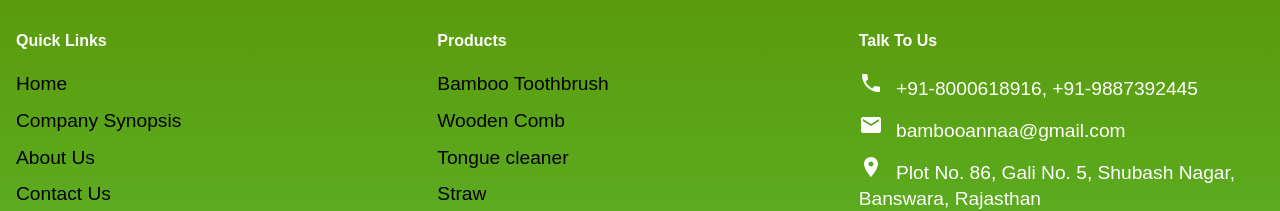
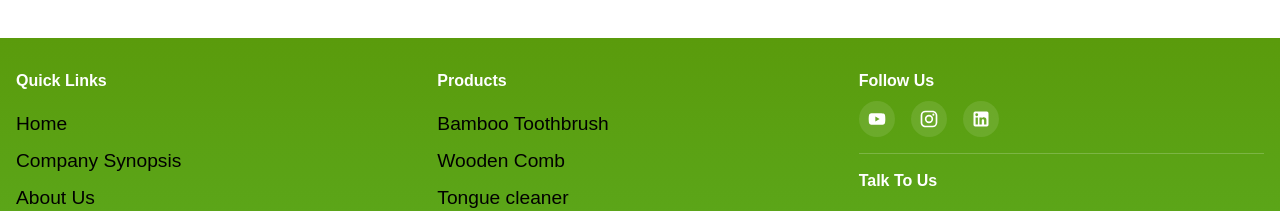
Before and after one commit to koshikpanchal/bamboo-anna, a React (Vite) app: page /aboutUs in a window 1280 px wide. Shown: the part 1549-1760 px from the top of the page. Built offline with nearby package versions, Linux system fonts and the light colour scheme.

Commit message:
change the counter animation for plastic saved, and add socila handles in the footer

```diff
--- a/src/pages/WhyBamboo/WhyBamboo.scss
+++ b/src/pages/WhyBamboo/WhyBamboo.scss
@@ -1,5 +1,5 @@
 .why-bamboo-container {
-  padding: 50px 20px;
+  padding: 70px 20px;
   font-family: "Arial", sans-serif;
 }
 
--- a/src/pages/about-us/AboutUs.scss
+++ b/src/pages/about-us/AboutUs.scss
@@ -1,5 +1,5 @@
 .about-us-container {
-  padding: 50px 20px;
+  padding: 70px 20px;
   font-family: "Arial", sans-serif;
 }
 
--- a/src/pages/common/footer/Footer.scss
+++ b/src/pages/common/footer/Footer.scss
@@ -49,6 +49,36 @@
   padding-left: 8px;
 }
 
+.socialMediaLinks {
+  display: flex;
+  gap: 16px;
+  align-items: center;
+  margin-bottom: 16px;
+  padding-bottom: 16px;
+  border-bottom: 1px solid rgba(255, 255, 255, 0.2);
+}
+
+.socialLink {
+  color: white;
+  transition: all 0.3s ease;
+  display: flex;
+  align-items: center;
+  justify-content: center;
+  width: 36px;
+  height: 36px;
+  border-radius: 50%;
+  background-color: rgba(255, 255, 255, 0.1);
+}
+
+.socialLink:hover {
+  background-color: rgba(255, 255, 255, 0.25);
+  transform: translateY(-2px);
+}
+
+.socialLink svg {
+  font-size: 20px;
+}
+
 .mapContainer {
   margin-top: 12px;
 }
--- a/src/pages/common/footer/Footer.tsx
+++ b/src/pages/common/footer/Footer.tsx
@@ -2,6 +2,9 @@ import './Footer.scss';
 import PhoneIcon from '@mui/icons-material/Phone';
 import EmailIcon from '@mui/icons-material/Email';
 import LocationOnIcon from '@mui/icons-material/LocationOn';
+import YouTubeIcon from '@mui/icons-material/YouTube';
+import InstagramIcon from '@mui/icons-material/Instagram';
+import LinkedInIcon from '@mui/icons-material/LinkedIn';
 import { NavLink } from 'react-router-dom';
 
 const Footer = () => {
@@ -98,6 +101,36 @@ const Footer = () => {
           {/* Talk To Us Section */}
           <div className="footerBlock">
             <div className="footerBlockContainor">
+              <div className="footerBlockHeading">Follow Us</div>
+              <div className="socialMediaLinks">
+                <a
+                  href="https://www.youtube.com/@BambooAnna"
+                  target="_blank"
+                  rel="noopener noreferrer"
+                  className="socialLink"
+                  aria-label="YouTube"
+                >
+                  <YouTubeIcon />
+                </a>
+                <a
+                  href="https://www.instagram.com/bamboo.anna"
+                  target="_blank"
+                  rel="noopener noreferrer"
+                  className="socialLink"
+                  aria-label="Instagram"
+                >
+                  <InstagramIcon />
+                </a>
+                <a
+                  href="https://www.linkedin.com/company/bamboo-anna"
+                  target="_blank"
+                  rel="noopener noreferrer"
+                  className="socialLink"
+                  aria-label="LinkedIn"
+                >
+                  <LinkedInIcon />
+                </a>
+              </div>
               <div className="footerBlockHeading">Talk To Us</div>
               <ul className="footerBlockBody">
                 <li>
--- a/src/pages/company-synopsis/CompanySynopsis.scss
+++ b/src/pages/company-synopsis/CompanySynopsis.scss
@@ -1,5 +1,5 @@
 .company-synopsis-container {
-  padding: 50px 20px;
+  padding: 70px 20px;
   font-family: "Arial", sans-serif;
 }
 
--- a/src/pages/contact-us/ContactUs.scss
+++ b/src/pages/contact-us/ContactUs.scss
@@ -1,7 +1,7 @@
 .contactUsPage {
   display: flex;
   flex-wrap: wrap;
-  padding: 40px;
+  padding: 70px 40px 40px;
   background-color: var(--background-color);
 
   .contactInfo,
--- a/src/pages/homepage/PlasticSaved/PlasticSaved.tsx
+++ b/src/pages/homepage/PlasticSaved/PlasticSaved.tsx
@@ -4,38 +4,142 @@ import { LazyLoadImage } from 'react-lazy-load-image-component';
 import transitionImage from '../../../assets/transition.jpg';
 
 const PlasticSaved = () => {
-  const [count, setCount] = useState(10);
+  const [count, setCount] = useState(0);
   const sectionRef = useRef(null);
   const countingRef = useRef(false);
+  const animationFrameRef = useRef<number | null>(null);
+  const isInViewRef = useRef(false);
+
+  // Realistic plastic saving rate: ~0.5-2 kg per second (varies randomly)
+  const getPlasticSavedSinceLastVisit = () => {
+    const stored = sessionStorage.getItem('plasticSavedData');
+    const now = Date.now();
+
+    if (stored) {
+      const { lastValue, lastTimestamp } = JSON.parse(stored);
+      const timePassed = (now - lastTimestamp) / 1000; // seconds
+
+      // Calculate realistic increment based on time passed
+      // Average rate: 1 kg per second, but with randomness
+      const baseRate = 1; // kg per second
+      const randomFactor = 0.7 + Math.random() * 0.6; // 0.7 to 1.3
+      const increment = Math.floor(timePassed * baseRate * randomFactor);
+
+      return {
+        startValue: lastValue,
+        currentValue: lastValue + increment,
+        timestamp: now
+      };
+    } else {
+      // First time visitor - start from a small base number (10k-15k range)
+      const baseValue = 10000 + Math.floor(Math.random() * 5000);
+      return {
+        startValue: baseValue,
+        currentValue: baseValue,
+        timestamp: now
+      };
+    }
+  };
 
   const incrementCount = () => {
     if (countingRef.current) return;
+    countingRef.current = true;
 
-    countingRef.current = true;
-    let start = 10;
-    const end = Math.floor(100000 + Math.random() * 900000);
-    const duration = 2000;
+    const { startValue, currentValue, timestamp } = getPlasticSavedSinceLastVisit();
 
-    let stepTime = Math.abs(Math.floor(duration / (end - start)));
-    let timer = setInterval(() => {
-      if (start < end) {
-        start += 1;
-        setCount(start);
+    setCount(startValue);
+
+    let displayValue = startValue;
+    const targetValue = currentValue;
+    const startTime = Date.now();
+
+    // Animation duration based on how much to increment (but max 4 seconds)
+    const difference = targetValue - startValue;
+    const baseDuration = Math.min(3000 + (difference / 100) * 100, 4000);
+
+    const animate = () => {
+      const elapsed = Date.now() - startTime;
+      const progress = Math.min(elapsed / baseDuration, 1);
+
+      if (progress < 1 && displayValue < targetValue) {
+        // Smooth easing
+        const easeProgress = 1 - Math.pow(1 - progress, 3);
+
+        // Calculate next value
+        const calculatedValue = Math.floor(startValue + (targetValue - startValue) * easeProgress);
+
+        // Random increment size (1-5 kg jumps for realism)
+        const incrementSize = Math.floor(1 + Math.random() * 4);
+        displayValue = Math.min(displayValue + incrementSize, calculatedValue, targetValue);
+
+        setCount(displayValue);
+
+        // Random delay between increments (50-200ms)
+        const delay = Math.floor(50 + Math.random() * 150);
+
+        // Occasionally pause (10% chance, 100-400ms)
+        const shouldPause = Math.random() < 0.1;
+        const pauseDuration = shouldPause ? Math.floor(100 + Math.random() * 300) : 0;
+
+        animationFrameRef.current = window.setTimeout(animate, delay + pauseDuration);
       } else {
-        clearInterval(timer);
-        countingRef.current = false;
+        // Reached target - save to localStorage
+        setCount(targetValue);
+        sessionStorage.setItem('plasticSavedData', JSON.stringify({
+          lastValue: targetValue,
+          lastTimestamp: timestamp
+        }));
+
+        // Continue incrementing slowly in real-time
+        startRealtimeIncrement(targetValue);
       }
-    }, stepTime);
+    };
+
+    animate();
+  };
+
+  const startRealtimeIncrement = (baseValue: number) => {
+    let currentVal = baseValue;
+
+    const realtimeUpdate = () => {
+      // Only increment if section is in view
+      if (isInViewRef.current) {
+        // Always increment when in view (100% chance)
+        const increment = Math.floor(1 + Math.random() * 3); // 1-3 kg
+        currentVal += increment;
+        setCount(currentVal);
+
+        // Update sessionStorage
+        sessionStorage.setItem('plasticSavedData', JSON.stringify({
+          lastValue: currentVal,
+          lastTimestamp: Date.now()
+        }));
+      }
+
+      // Random interval between updates (1-4 seconds when in view)
+      const nextInterval = isInViewRef.current
+        ? Math.floor(1000 + Math.random() * 3000)
+        : Math.floor(5000 + Math.random() * 5000); // Slower when not in view
+
+      animationFrameRef.current = window.setTimeout(realtimeUpdate, nextInterval);
+    };
+
+    // Start real-time updates after initial animation
+    const initialDelay = Math.floor(2000 + Math.random() * 2000);
+    animationFrameRef.current = window.setTimeout(realtimeUpdate, initialDelay);
   };
 
   useEffect(() => {
     const observer = new IntersectionObserver(
       (entries) => {
-        if (entries[0].isIntersecting) {
+        const isIntersecting = entries[0].isIntersecting;
+        isInViewRef.current = isIntersecting;
+
+        if (isIntersecting && !countingRef.current) {
           incrementCount();
         }
       },
-      { threshold: 0.5 }
+      { threshold: 0.3 }
     );
 
     if (sectionRef.current) {
@@ -46,11 +150,15 @@ const PlasticSaved = () => {
       if (sectionRef.current) {
         observer.unobserve(sectionRef.current);
       }
+      if (animationFrameRef.current) {
+        clearTimeout(animationFrameRef.current);
+      }
     };
   }, []);
 
   return (
     <section className="amountSavedSection" ref={sectionRef}>
+      {/* @ts-expect-error - LazyLoadImage type compatibility issue with React 18 */}
       <LazyLoadImage
         src={transitionImage}
         alt="Plastic Saved Background"
@@ -58,7 +166,7 @@ const PlasticSaved = () => {
       />
       <div className="overlay-content">
         <h2>Amount Of Plastic Saved</h2>
-        <p className="count">{count} kg</p>
+        <p className="count">{count.toLocaleString()} kg</p>
       </div>
     </section>
   );
--- a/src/pages/homepage/product-section/ProductSection.tsx
+++ b/src/pages/homepage/product-section/ProductSection.tsx
@@ -9,7 +9,7 @@ import BeardCombH from '../../../assets/comb/H&B Comb.jpg';
 import Straw from '../../../assets/straw/STRAWS-min.jpg';
 import StrawH from '../../../assets/straw/coconut-leaf-straw.jpeg';
 import NeemCombBrush from '../../../assets/comb/Brush 2.jpg';
-import NeemCombBrushH from '../../../assets/comb/Neem Comb-min.jpg';
+import NeemCombBrushH from '../../../assets/comb/Brush 3.jpg';
 
 import './ProductSection.scss';
 import { Link } from 'react-router-dom';
```
